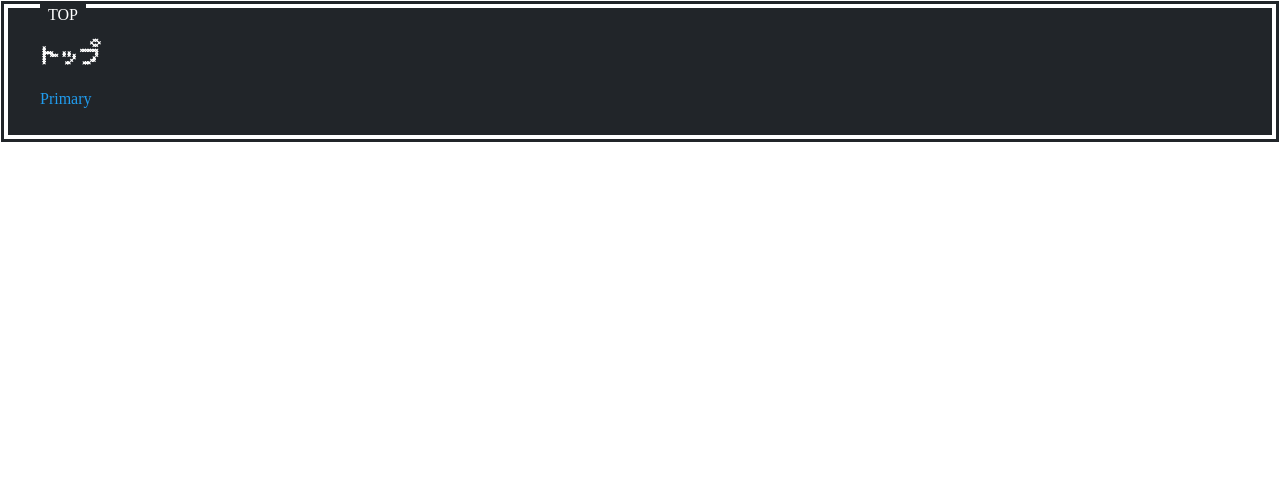
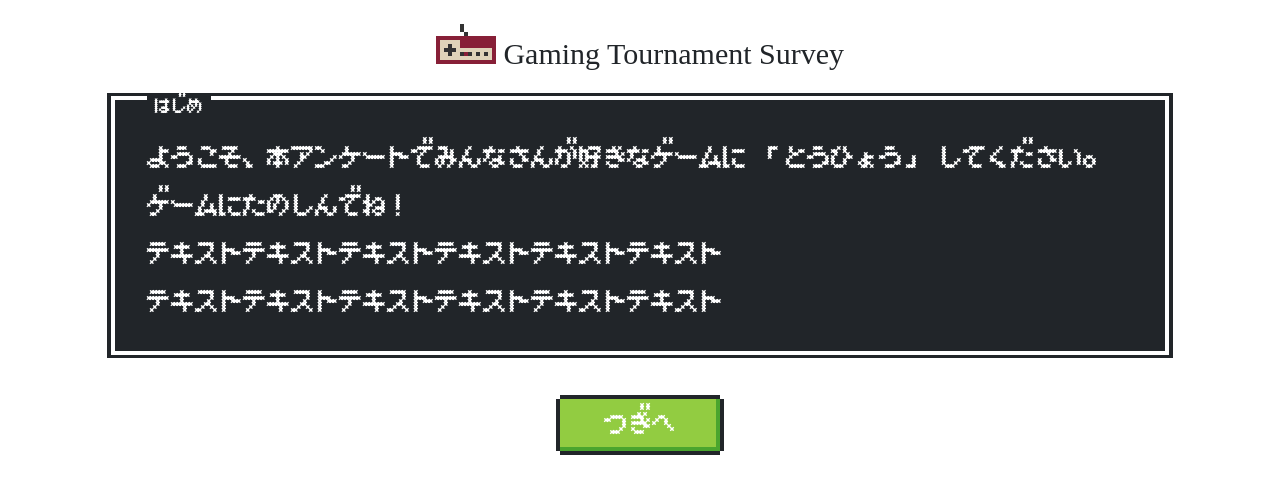
Before and after one commit to ppppppsmash/game-tournament-survey, a Nuxt app: page / in a window 1280 px wide. Shown: the top 494 px of the page. Built offline with nearby package versions, Linux system fonts and the light colour scheme.

Commit message:
mod: Top & Header

```diff
--- a/app.vue
+++ b/app.vue
@@ -1,6 +1,7 @@
 <template>
   <div>
     <NuxtLayout>
+      <NuxtLoadingIndicator />
       <NuxtPage />
     </NuxtLayout>
   </div>
--- /dev/null
+++ b/components/Header.vue
@@ -0,0 +1,11 @@
+<script setup lang="ts">
+
+</script>
+
+<template>
+  <div class="my-6">
+    <h1 class="text-3xl text-center">
+      <i class="nes-jp-logo brand" />
+      Gaming Tournament Survey</h1>
+  </div>
+</template>
--- a/layouts/default.vue
+++ b/layouts/default.vue
@@ -3,7 +3,8 @@
 </script>
 
 <template>
-  <main>
+  <main class="w-10/12 mx-auto">
+    <Header />
     <slot />
   </main>
 </template>
--- a/pages/index.vue
+++ b/pages/index.vue
@@ -3,14 +3,25 @@
 </script>
 
 <template>
-  <div>
-    <dialog class="nes-dialog" id="dialog">
-      <h1 class="mt-2 mb-2 text-center">Keyboard Shortcuts</h1>
-    </dialog>
+  <div class="home">
     <section class="nes-container is-dark with-title">
-      <h2 class="title">TOP</h2>
-      <p class="font-numochi text-xl font-semibold">トップ</p>
-      <span class="nes-text is-primary">Primary</span>
+      <h2 class="title font-numochi font-semibold">はじめ</h2>
+      <p class="font-numochi font-bold text-2xl leading-[3rem]">
+        ようこそ、本アンケートでみんなさんが好きなゲームに 「とうひょう」 してください。<br>
+        ゲームにたのしんでね！<br>
+        テキストテキストテキストテキストテキストテキスト<br>
+        テキストテキストテキストテキストテキストテキスト
+      </p>
     </section>
+
+    <div class="w-full text-center mt-10">
+      <button
+        type="button"
+        class="nes-btn is-success w-40 mx-auto font-numochi font-bold
+          text-2xl"
+      >
+        つぎへ
+      </button>
+    </div>
   </div>
 </template>
```
